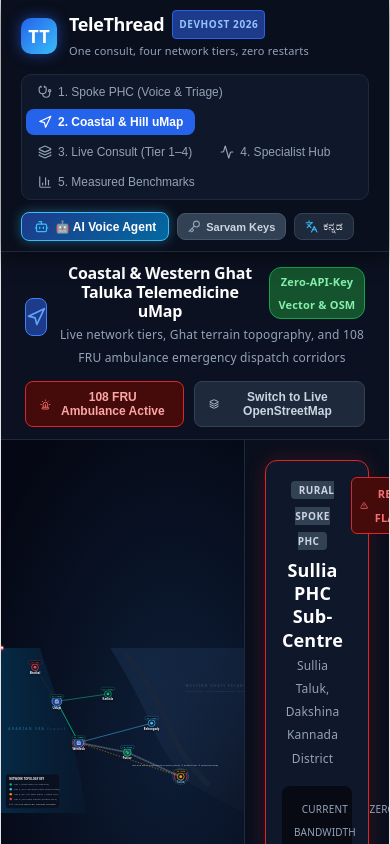
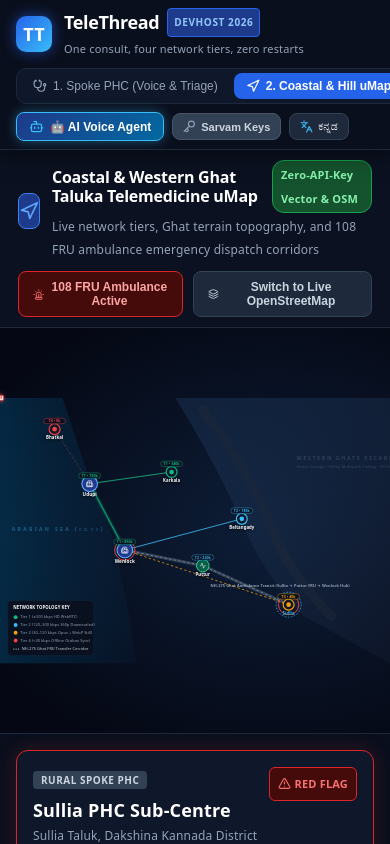
Before and after one commit to abhijithbhat/telethread, a React (Vite) app in the folder frontend/: page / in a window 390 px wide. Both pictures are taken after a click on the button "2. Coastal & Hill uMap". Shown: the top 844 px of the page. Built offline with nearby package versions, Linux system fonts and the light colour scheme; no server answers.

Commit message:
fix: improve responsive TeleThread dashboard layout

```diff
--- a/frontend/src/App.tsx
+++ b/frontend/src/App.tsx
@@ -210,13 +210,15 @@
     setActiveView('consult');
   };
 
+  const isFixedViewportView = activeView === 'consult' || activeView === 'umap';
+
   return (
     <div
       style={{
         minHeight: '100vh',
-        height: activeView === 'consult' ? '100vh' : 'auto',
-        maxHeight: activeView === 'consult' ? '100vh' : 'none',
-        overflow: activeView === 'consult' ? 'hidden' : 'visible',
+        height: isFixedViewportView ? '100vh' : 'auto',
+        maxHeight: isFixedViewportView ? '100vh' : 'none',
+        overflow: isFixedViewportView ? 'hidden' : 'visible',
         backgroundColor: '#070a13',
         color: '#f8fafc',
         display: 'flex',
@@ -226,23 +228,19 @@
     >
       {/* 1. Global Navigation Bar */}
       <header
+        className="telethread-global-header"
         style={{
           position: 'sticky',
           top: 0,
           zIndex: 200,
           backgroundColor: '#0a0f1d',
           borderBottom: '1px solid #1e293b',
-          padding: '10px 20px',
-          display: 'flex',
-          flexWrap: 'wrap',
-          alignItems: 'center',
-          justifyContent: 'space-between',
-          gap: '12px',
+          padding: '8px 16px',
           boxShadow: '0 4px 20px rgba(0, 0, 0, 0.5)',
         }}
       >
         {/* Logo & Tagline */}
-        <div style={{ display: 'flex', alignItems: 'center', gap: '12px' }}>
+        <div style={{ display: 'flex', alignItems: 'center', gap: '12px', flexShrink: 0 }}>
           <div
             style={{
               width: '36px',
@@ -298,6 +296,7 @@
             border: '1px solid #1e293b',
             gap: '4px',
             flexWrap: 'wrap',
+            flexShrink: 0,
           }}
         >
           {/* Tab 1: Spoke PHC */}
@@ -417,7 +416,7 @@
         </nav>
 
         {/* Right Actions: AI Agent Bar, Sarvam Key Status, Role & Lang */}
-        <div style={{ display: 'flex', alignItems: 'center', gap: '8px', flexWrap: 'wrap' }}>
+        <div style={{ display: 'flex', alignItems: 'center', gap: '8px', flexWrap: 'wrap', flexShrink: 0 }}>
           {/* Autonomous Voice AI Launcher */}
           <button
             type="button"
@@ -560,7 +559,8 @@
           display: 'flex',
           flexDirection: 'column',
           minHeight: 0,
-          overflow: activeView === 'consult' ? 'hidden' : 'visible',
+          overflow: isFixedViewportView ? 'hidden' : 'visible',
+          width: '100%',
         }}
       >
         {activeView === 'spoke' && (
--- a/frontend/src/components/BenchmarksView.tsx
+++ b/frontend/src/components/BenchmarksView.tsx
@@ -194,9 +194,9 @@
   return (
     <div
       style={{
-        maxWidth: '1160px',
+        maxWidth: '1400px',
         margin: '0 auto',
-        padding: '24px 16px',
+        padding: '16px 20px',
         fontFamily: 'system-ui, -apple-system, BlinkMacSystemFont, "Segoe UI", Roboto, sans-serif',
         color: '#1e293b',
         textAlign: 'left',
@@ -207,10 +207,10 @@
         style={{
           background: 'linear-gradient(135deg, #0f172a 0%, #1e293b 50%, #334155 100%)',
           borderRadius: '16px',
-          padding: '28px 32px',
+          padding: '20px 24px',
           color: '#ffffff',
           boxShadow: '0 12px 28px rgba(15, 23, 42, 0.35)',
-          marginBottom: '28px',
+          marginBottom: '20px',
         }}
       >
         <div style={{ display: 'flex', alignItems: 'center', gap: '8px', marginBottom: '8px' }}>
@@ -254,10 +254,10 @@
         style={{
           background: '#ffffff',
           borderRadius: '16px',
-          padding: '26px 28px',
+          padding: '20px 24px',
           border: '1px solid #e2e8f0',
           boxShadow: '0 4px 14px rgba(0, 0, 0, 0.04)',
-          marginBottom: '28px',
+          marginBottom: '20px',
         }}
       >
         <div style={{ display: 'flex', alignItems: 'center', justifyContent: 'space-between', flexWrap: 'wrap', gap: '12px', marginBottom: '8px' }}>
--- a/frontend/src/components/ConsultRoom.tsx
+++ b/frontend/src/components/ConsultRoom.tsx
@@ -204,6 +204,7 @@
   const [isRecordingConsultVoice, setIsRecordingConsultVoice] = useState(false);
   const [isExecutingAgentAction, setIsExecutingAgentAction] = useState(false);
   const [agentStatusNote, setAgentStatusNote] = useState<string | null>(null);
+  const [splitDoctorTab, setSplitDoctorTab] = useState<'all' | 'feed' | 'ai' | 'rx'>('all');
 
   // Event handler for timeline events
   const handleTimelineEvent = useCallback(
@@ -1241,25 +1242,86 @@
   // ==========================================
   // RENDER: 👨‍⚕️ SPECIALIST DOCTOR WORKSTATION (3-COLUMN CLINICAL COCKPIT)
   // ==========================================
-  const renderDoctorCockpit = () => {
+  const renderDoctorCockpit = (isSplit = false) => {
+    const showCol1 = !isSplit || splitDoctorTab === 'all' || splitDoctorTab === 'feed';
+    const showCol2 = !isSplit || splitDoctorTab === 'all' || splitDoctorTab === 'ai';
+    const showCol3 = !isSplit || splitDoctorTab === 'all' || splitDoctorTab === 'rx';
+
     return (
       <div
         style={{
-          display: 'grid',
-          gridTemplateColumns: 'minmax(320px, 1.1fr) minmax(340px, 1.2fr) minmax(380px, 1.3fr)',
-          gap: '14px',
+          display: 'flex',
+          flexDirection: 'column',
+          height: '100%',
+          minHeight: 0,
           flex: '1 1 auto',
-          padding: '16px',
-          overflow: 'hidden',
-          minHeight: 0,
-          height: '100%',
-          backgroundColor: '#070a13',
+          overflow: isSplit ? 'hidden' : 'visible',
+          width: '100%',
         }}
       >
-        {/* ========================================================= */}
-        {/* COL 1: Patient Live Feed & Diagnostic Media */}
-        {/* ========================================================= */}
+        {isSplit && (
+          <div
+            style={{
+              display: 'flex',
+              alignItems: 'center',
+              gap: '6px',
+              padding: '6px 12px',
+              backgroundColor: '#0b1120',
+              borderBottom: '1px solid #1e293b',
+              flexWrap: 'wrap',
+              flexShrink: 0,
+            }}
+          >
+            <span style={{ fontSize: '11px', fontWeight: 700, color: '#94a3b8', marginRight: '4px' }}>
+              Specialist Panels:
+            </span>
+            {(
+              [
+                { id: 'all', label: 'All 3 (Stacked)' },
+                { id: 'feed', label: '📹 Live Feed' },
+                { id: 'ai', label: '🤖 AI Bridge' },
+                { id: 'rx', label: '📋 Clinical Pad & e-Rx' },
+              ] as const
+            ).map((t) => (
+              <button
+                key={t.id}
+                type="button"
+                onClick={() => setSplitDoctorTab(t.id)}
+                style={{
+                  padding: '4px 8px',
+                  borderRadius: '6px',
+                  border: 'none',
+                  fontSize: '11px',
+                  fontWeight: splitDoctorTab === t.id ? 700 : 500,
+                  backgroundColor: splitDoctorTab === t.id ? '#2563eb' : '#1e293b',
+                  color: splitDoctorTab === t.id ? '#ffffff' : '#cbd5e1',
+                  cursor: 'pointer',
+                  transition: 'all 0.15s ease',
+                }}
+              >
+                {t.label}
+              </button>
+            ))}
+          </div>
+        )}
+
         <div
+          className={`consult-doctor-grid ${isSplit ? 'split-mode' : ''}`}
+          style={{
+            flex: '1 1 auto',
+            padding: '12px',
+            overflowY: isSplit ? 'auto' : undefined,
+            overflowX: 'hidden',
+            minHeight: 0,
+            height: '100%',
+            backgroundColor: '#070a13',
+          }}
+        >
+          {/* ========================================================= */}
+          {/* COL 1: Patient Live Feed & Diagnostic Media */}
+          {/* ========================================================= */}
+          {showCol1 && (
+            <div
           style={{
             display: 'flex',
             flexDirection: 'column',
@@ -1533,10 +1595,12 @@
             )}
           </div>
         </div>
+        )}
 
         {/* ========================================================= */}
         {/* COL 2: Bilingual AI Co-Consultant & Live Kannada ↔ English Bridge */}
         {/* ========================================================= */}
+        {showCol2 && (
         <div
           style={{
             display: 'flex',
@@ -1777,10 +1841,12 @@
             </div>
           </div>
         </div>
+        )}
 
         {/* ========================================================= */}
         {/* COL 3: Inline Doctor's Clinical Pad & 1-Click e-Prescription */}
         {/* ========================================================= */}
+        {showCol3 && (
         <div
           style={{
             display: 'flex',
@@ -2229,6 +2295,8 @@
             )}
           </div>
         </div>
+        )}
+        </div>
       </div>
     );
   };
@@ -2239,12 +2307,11 @@
   const renderSplitScreen = () => {
     return (
       <div
+        className="consult-split-grid"
         style={{
-          display: 'grid',
-          gridTemplateColumns: 'minmax(420px, 1fr) minmax(580px, 1.4fr)',
-          gap: '14px',
+          gap: '12px',
           flex: '1 1 auto',
-          padding: '16px',
+          padding: '12px',
           overflow: 'hidden',
           minHeight: 0,
           height: '100%',
@@ -2255,8 +2322,8 @@
         {renderSpokeStation(true)}
 
         {/* Right Side: Doctor Workstation Cockpit */}
-        <div style={{ height: '100%', minHeight: 0, overflowY: 'auto' }}>
-          {renderDoctorCockpit()}
+        <div style={{ height: '100%', minHeight: 0, overflow: 'hidden', display: 'flex', flexDirection: 'column' }}>
+          {renderDoctorCockpit(true)}
         </div>
       </div>
     );
@@ -2268,7 +2335,8 @@
         display: 'flex',
         flexDirection: 'column',
         height: '100%',
-        maxHeight: 'calc(100vh - 65px)',
+        minHeight: 0,
+        flex: '1 1 auto',
         overflow: 'hidden',
         backgroundColor: '#070a13',
         color: '#f8fafc',
@@ -2503,7 +2571,7 @@
       {/* 3. Main Perspective View (Bounded to viewport with minHeight 0) */}
       <div style={{ flex: '1 1 auto', minHeight: 0, overflow: 'hidden', display: 'flex', flexDirection: 'column' }}>
         {perspective === 'spoke' && renderSpokeStation(false)}
-        {perspective === 'doctor' && renderDoctorCockpit()}
+        {perspective === 'doctor' && renderDoctorCockpit(false)}
         {perspective === 'split' && renderSplitScreen()}
       </div>
 
--- a/frontend/src/components/HubQueueView.tsx
+++ b/frontend/src/components/HubQueueView.tsx
@@ -517,9 +517,9 @@
   return (
     <div
       style={{
-        maxWidth: '1200px',
+        maxWidth: '1400px',
         margin: '0 auto',
-        padding: '24px 16px',
+        padding: '16px 20px',
         fontFamily: 'system-ui, -apple-system, BlinkMacSystemFont, "Segoe UI", Roboto, sans-serif',
         color: '#1e293b',
         textAlign: 'left',
@@ -530,10 +530,10 @@
         style={{
           background: 'linear-gradient(135deg, #1e1b4b 0%, #312e81 50%, #4338ca 100%)',
           borderRadius: '16px',
-          padding: '24px 28px',
+          padding: '16px 22px',
           color: '#ffffff',
           boxShadow: '0 10px 25px -5px rgba(49, 46, 129, 0.3)',
-          marginBottom: '24px',
+          marginBottom: '16px',
         }}
       >
         <div style={{ display: 'flex', alignItems: 'center', justifyContent: 'space-between', flexWrap: 'wrap', gap: '16px' }}>
@@ -665,7 +665,7 @@
           </p>
         </div>
       ) : (
-        <div style={{ display: 'flex', flexDirection: 'column', gap: '16px' }}>
+        <div style={{ display: 'flex', flexDirection: 'column', gap: '12px' }}>
           {filteredCases.map((c) => {
             const isRedFlag = c.is_red_flag || c.urgency === 'CRITICAL';
             const isHigh = c.urgency === 'HIGH';
@@ -680,7 +680,7 @@
                   boxShadow: isRedFlag
                     ? '0 8px 24px rgba(239, 68, 68, 0.15)'
                     : '0 4px 12px rgba(0, 0, 0, 0.03)',
-                  padding: '20px 24px',
+                  padding: '16px 20px',
                   position: 'relative',
                   overflow: 'hidden',
                   transition: 'transform 0.15s ease',
--- a/frontend/src/components/NetworkSimulatorHUD.tsx
+++ b/frontend/src/components/NetworkSimulatorHUD.tsx
@@ -103,12 +103,11 @@
   return (
     <div
       style={{
-        position: 'sticky',
-        top: 0,
-        zIndex: 100,
+        position: 'relative',
+        zIndex: 50,
         backgroundColor: '#090d16',
         borderBottom: '1px solid #1e293b',
-        boxShadow: '0 10px 25px -5px rgba(0, 0, 0, 0.7)',
+        boxShadow: '0 4px 15px rgba(0, 0, 0, 0.4)',
         color: '#f1f5f9',
         fontFamily: 'system-ui, -apple-system, BlinkMacSystemFont, "Segoe UI", Roboto, sans-serif',
       }}
--- a/frontend/src/components/SpokeTriageView.tsx
+++ b/frontend/src/components/SpokeTriageView.tsx
@@ -297,9 +297,9 @@
   return (
     <div
       style={{
-        maxWidth: '1040px',
+        maxWidth: '1360px',
         margin: '0 auto',
-        padding: '24px 16px',
+        padding: '16px 20px',
         fontFamily: 'system-ui, -apple-system, BlinkMacSystemFont, "Segoe UI", Roboto, sans-serif',
         color: '#1e293b',
         textAlign: 'left',
@@ -310,14 +310,14 @@
         style={{
           background: 'linear-gradient(135deg, #1e1b4b 0%, #0f172a 60%, #172554 100%)',
           borderRadius: '16px',
-          padding: '20px 24px',
+          padding: '14px 20px',
           color: '#ffffff',
           boxShadow: '0 10px 30px -5px rgba(37, 99, 235, 0.3)',
           border: '1px solid #3b82f6',
-          marginBottom: '20px',
+          marginBottom: '14px',
           display: 'flex',
           flexDirection: 'column',
-          gap: '14px',
+          gap: '10px',
         }}
       >
         <div style={{ display: 'flex', alignItems: 'center', justifyContent: 'space-between', flexWrap: 'wrap', gap: '12px' }}>
@@ -417,7 +417,7 @@
         {/* Mini Taluka Route Indicator */}
         <div
           style={{
-            padding: '10px 14px',
+            padding: '8px 12px',
             borderRadius: '8px',
             backgroundColor: 'rgba(15, 23, 42, 0.7)',
             border: '1px solid #334155',
@@ -449,10 +449,10 @@
         style={{
           background: 'linear-gradient(135deg, #065f46 0%, #047857 50%, #0f766e 100%)',
           borderRadius: '16px',
-          padding: '24px 28px',
+          padding: '16px 22px',
           color: '#ffffff',
           boxShadow: '0 10px 25px -5px rgba(6, 95, 70, 0.25)',
-          marginBottom: '24px',
+          marginBottom: '16px',
           position: 'relative',
           overflow: 'hidden',
         }}
--- a/frontend/src/components/TalukaUmapView.tsx
+++ b/frontend/src/components/TalukaUmapView.tsx
@@ -239,7 +239,9 @@
       style={{
         display: 'flex',
         flexDirection: 'column',
-        height: 'calc(100vh - 75px)',
+        height: '100%',
+        minHeight: 0,
+        flex: '1 1 auto',
         backgroundColor: '#070a13',
         color: '#f8fafc',
         overflow: 'hidden',
@@ -248,14 +250,14 @@
       {/* Top Banner Toolbar */}
       <div
         style={{
-          padding: '12px 24px',
+          padding: '10px 18px',
           backgroundColor: '#0b1120',
           borderBottom: '1px solid #1e293b',
           display: 'flex',
           flexWrap: 'wrap',
           alignItems: 'center',
           justifyContent: 'space-between',
-          gap: '12px',
+          gap: '10px',
         }}
       >
         <div style={{ display: 'flex', alignItems: 'center', gap: '12px' }}>
@@ -363,16 +365,9 @@
       </div>
 
       {/* Main Content Area */}
-      <div style={{ display: 'flex', flex: '1 1 auto', overflow: 'hidden' }}>
+      <div className="umap-main-container">
         {/* Left Side: Map Visualizer (SVG or OSM Embed) */}
-        <div
-          style={{
-            flex: '1 1 70%',
-            position: 'relative',
-            backgroundColor: '#050814',
-            overflow: 'hidden',
-          }}
-        >
+        <div className="umap-map-panel">
           {showLiveMapEmbed ? (
             /* OpenStreetMap / uMap Iframe Embed */
             <div style={{ width: '100%', height: '100%', display: 'flex', flexDirection: 'column' }}>
@@ -756,19 +751,7 @@
         </div>
 
         {/* Right Side: Selected Node Telemetry & Action Drawer */}
-        <div
-          style={{
-            flex: '1 1 30%',
-            maxWidth: '440px',
-            backgroundColor: '#0a0f1d',
-            borderLeft: '1px solid #1e293b',
-            display: 'flex',
-            flexDirection: 'column',
-            overflowY: 'auto',
-            padding: '20px',
-            gap: '16px',
-          }}
-        >
+        <div className="umap-sidebar-panel" style={{ padding: '16px', gap: '14px' }}>
           {/* Node Identity Card */}
           <div
             style={{
@@ -958,7 +941,7 @@
           </div>
 
           {/* Action CTAs */}
-          <div style={{ marginTop: 'auto', display: 'flex', flexDirection: 'column', gap: '10px' }}>
+          <div style={{ marginTop: 'auto', display: 'flex', flexDirection: 'column', gap: '10px', paddingBottom: '16px' }}>
             <button
               type="button"
               onClick={() => {
--- a/frontend/src/index.css
+++ b/frontend/src/index.css
@@ -50,20 +50,29 @@
   }
 }
 
-#root {
-  width: 1126px;
-  max-width: 100%;
-  margin: 0 auto;
-  text-align: center;
-  border-inline: 1px solid var(--border);
-  min-height: 100svh;
-  display: flex;
-  flex-direction: column;
+*,
+*::before,
+*::after {
   box-sizing: border-box;
 }
 
+html,
 body {
   margin: 0;
+  padding: 0;
+  width: 100%;
+  min-height: 100%;
+  overflow-x: hidden;
+}
+
+#root {
+  width: 100%;
+  min-height: 100svh;
+  margin: 0;
+  padding: 0;
+  text-align: left;
+  display: flex;
+  flex-direction: column;
 }
 
 h1,
@@ -109,3 +118,106 @@
   padding: 4px 8px;
   background: var(--code-bg);
 }
+
+/* Responsive Layout Utilities for TeleThread Clinical Cockpit & Dashboards */
+.consult-doctor-grid {
+  display: grid;
+  grid-template-columns: minmax(280px, 1fr) minmax(310px, 1.15fr) minmax(340px, 1.25fr);
+  gap: 12px;
+  min-height: 0;
+  height: 100%;
+}
+
+@media (max-width: 1200px) {
+  .consult-doctor-grid {
+    grid-template-columns: 1fr;
+    overflow-y: auto !important;
+    height: auto !important;
+  }
+}
+
+.consult-doctor-grid.split-mode {
+  grid-template-columns: 1fr !important;
+  overflow-y: auto !important;
+  height: auto !important;
+}
+
+.consult-split-grid {
+  display: grid;
+  grid-template-columns: minmax(360px, 1fr) minmax(460px, 1.35fr);
+  gap: 12px;
+  height: 100%;
+  min-height: 0;
+  overflow: hidden;
+}
+
+@media (max-width: 1024px) {
+  .consult-split-grid {
+    grid-template-columns: 1fr;
+    overflow-y: auto;
+  }
+}
+
+.umap-main-container {
+  display: flex;
+  flex: 1 1 auto;
+  overflow: hidden;
+  height: 100%;
+  min-height: 0;
+}
+
+.umap-map-panel {
+  flex: 1 1 auto;
+  min-width: 480px;
+  position: relative;
+  background-color: #050814;
+  overflow: hidden;
+}
+
+.umap-sidebar-panel {
+  flex: 0 0 380px;
+  width: 380px;
+  max-width: 420px;
+  background-color: #0a0f1d;
+  border-left: 1px solid #1e293b;
+  display: flex;
+  flex-direction: column;
+  overflow-y: auto;
+}
+
+@media (max-width: 1024px) {
+  .umap-main-container {
+    flex-direction: column !important;
+    overflow-y: auto !important;
+  }
+
+  .umap-map-panel {
+    min-width: 100% !important;
+    min-height: 380px !important;
+    height: 48vh !important;
+    flex: 0 0 auto !important;
+  }
+
+  .umap-sidebar-panel {
+    width: 100% !important;
+    max-width: 100% !important;
+    flex: 1 1 auto !important;
+    border-left: none !important;
+    border-top: 1px solid #1e293b !important;
+  }
+}
+
+.telethread-global-header {
+  display: flex;
+  align-items: center;
+  justify-content: space-between;
+  gap: 12px;
+  flex-wrap: nowrap;
+}
+
+@media (max-width: 1240px) {
+  .telethread-global-header {
+    flex-wrap: wrap;
+    gap: 8px;
+  }
+}
```
